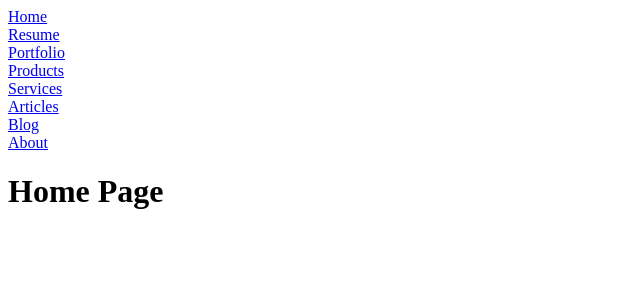
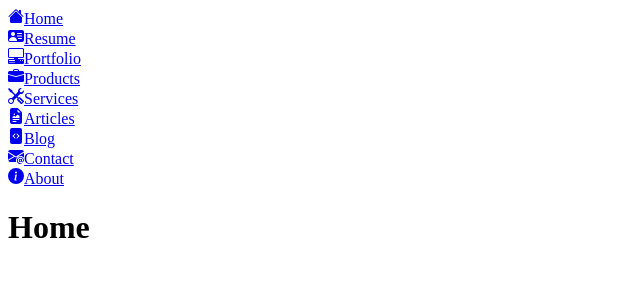
Before and after one commit to mineot/mercurius, a Vue app: page / in a window 1280 px wide. Shown: the top 300 px of the page, without its empty margins (0-640 px from the left). Built offline with nearby package versions, Linux system fonts and the light colour scheme; the HTML template or start-up script is replaced by a standard one.

Commit message:
usevue - create a icon component

```diff
--- a/src/App.vue
+++ b/src/App.vue
@@ -1,28 +1,58 @@
 <template>
   <nav>
     <div>
-      <RouterLink to="/">Home</RouterLink>
+      <RouterLink to="/">
+        <app-icon type="home" />
+        <span>Home</span>
+      </RouterLink>
     </div>
     <div>
-      <RouterLink to="/resume">Resume</RouterLink>
+      <RouterLink to="/resume">
+        <app-icon type="resume" />
+        <span>Resume</span>
+      </RouterLink>
     </div>
     <div>
-      <RouterLink to="/portfolio">Portfolio</RouterLink>
+      <RouterLink to="/portfolio">
+        <app-icon type="portfolio" />
+        <span>Portfolio</span>
+      </RouterLink>
     </div>
     <div>
-      <RouterLink to="/products">Products</RouterLink>
+      <RouterLink to="/products">
+        <app-icon type="product" />
+        <span>Products</span>
+      </RouterLink>
     </div>
     <div>
-      <RouterLink to="/services">Services</RouterLink>
+      <RouterLink to="/services">
+        <app-icon type="service" />
+        <span>Services</span>
+      </RouterLink>
     </div>
     <div>
-      <RouterLink to="/articles">Articles</RouterLink>
+      <RouterLink to="/articles">
+        <app-icon type="article" />
+        <span>Articles</span>
+      </RouterLink>
     </div>
     <div>
-      <RouterLink to="/blog">Blog</RouterLink>
+      <RouterLink to="/blog">
+        <app-icon type="blog" />
+        <span>Blog</span>
+      </RouterLink>
     </div>
     <div>
-      <RouterLink to="/about">About</RouterLink>
+      <RouterLink to="/contact">
+        <app-icon type="contact" />
+        <span>Contact</span>
+      </RouterLink>
+    </div>
+    <div>
+      <RouterLink to="/about">
+        <app-icon type="about" />
+        <span>About</span>
+      </RouterLink>
     </div>
   </nav>
 
--- /dev/null
+++ b/src/components/IconComponent.vue
@@ -0,0 +1,145 @@
+<template>
+  <svg
+    v-if="type === 'home'"
+    xmlns="http://www.w3.org/2000/svg"
+    fill="currentColor"
+    class="bi bi-house-fill"
+    :width="size"
+    :height="size"
+    :viewBox="viewBox"
+  >
+    <path
+      d="M8.707 1.5a1 1 0 0 0-1.414 0L.646 8.146a.5.5 0 0 0 .708.708L8 2.207l6.646 6.647a.5.5 0 0 0 .708-.708L13 5.793V2.5a.5.5 0 0 0-.5-.5h-1a.5.5 0 0 0-.5.5v1.293z"
+    />
+    <path d="m8 3.293 6 6V13.5a1.5 1.5 0 0 1-1.5 1.5h-9A1.5 1.5 0 0 1 2 13.5V9.293z" />
+  </svg>
+
+  <svg
+    v-if="type === 'resume'"
+    xmlns="http://www.w3.org/2000/svg"
+    fill="currentColor"
+    class="bi bi-person-vcard-fill"
+    :width="size"
+    :height="size"
+    :viewBox="viewBox"
+  >
+    <path
+      d="M0 4a2 2 0 0 1 2-2h12a2 2 0 0 1 2 2v8a2 2 0 0 1-2 2H2a2 2 0 0 1-2-2zm9 1.5a.5.5 0 0 0 .5.5h4a.5.5 0 0 0 0-1h-4a.5.5 0 0 0-.5.5M9 8a.5.5 0 0 0 .5.5h4a.5.5 0 0 0 0-1h-4A.5.5 0 0 0 9 8m1 2.5a.5.5 0 0 0 .5.5h3a.5.5 0 0 0 0-1h-3a.5.5 0 0 0-.5.5m-1 2C9 10.567 7.21 9 5 9c-2.086 0-3.8 1.398-3.984 3.181A1 1 0 0 0 2 13h6.96q.04-.245.04-.5M7 6a2 2 0 1 0-4 0 2 2 0 0 0 4 0"
+    />
+  </svg>
+
+  <svg
+    v-if="type === 'portfolio'"
+    xmlns="http://www.w3.org/2000/svg"
+    fill="currentColor"
+    class="bi bi-pc-display-horizontal"
+    :width="size"
+    :height="size"
+    :viewBox="viewBox"
+  >
+    <path
+      d="M1.5 0A1.5 1.5 0 0 0 0 1.5v7A1.5 1.5 0 0 0 1.5 10H6v1H1a1 1 0 0 0-1 1v3a1 1 0 0 0 1 1h14a1 1 0 0 0 1-1v-3a1 1 0 0 0-1-1h-5v-1h4.5A1.5 1.5 0 0 0 16 8.5v-7A1.5 1.5 0 0 0 14.5 0zm0 1h13a.5.5 0 0 1 .5.5v7a.5.5 0 0 1-.5.5h-13a.5.5 0 0 1-.5-.5v-7a.5.5 0 0 1 .5-.5M12 12.5a.5.5 0 1 1 1 0 .5.5 0 0 1-1 0m2 0a.5.5 0 1 1 1 0 .5.5 0 0 1-1 0M1.5 12h5a.5.5 0 0 1 0 1h-5a.5.5 0 0 1 0-1M1 14.25a.25.25 0 0 1 .25-.25h5.5a.25.25 0 1 1 0 .5h-5.5a.25.25 0 0 1-.25-.25"
+    />
+  </svg>
+
+  <svg
+    v-if="type === 'service'"
+    xmlns="http://www.w3.org/2000/svg"
+    fill="currentColor"
+    class="bi bi-tools"
+    :width="size"
+    :height="size"
+    :viewBox="viewBox"
+  >
+    <path
+      d="M1 0 0 1l2.2 3.081a1 1 0 0 0 .815.419h.07a1 1 0 0 1 .708.293l2.675 2.675-2.617 2.654A3.003 3.003 0 0 0 0 13a3 3 0 1 0 5.878-.851l2.654-2.617.968.968-.305.914a1 1 0 0 0 .242 1.023l3.27 3.27a.997.997 0 0 0 1.414 0l1.586-1.586a.997.997 0 0 0 0-1.414l-3.27-3.27a1 1 0 0 0-1.023-.242L10.5 9.5l-.96-.96 2.68-2.643A3.005 3.005 0 0 0 16 3q0-.405-.102-.777l-2.14 2.141L12 4l-.364-1.757L13.777.102a3 3 0 0 0-3.675 3.68L7.462 6.46 4.793 3.793a1 1 0 0 1-.293-.707v-.071a1 1 0 0 0-.419-.814zm9.646 10.646a.5.5 0 0 1 .708 0l2.914 2.915a.5.5 0 0 1-.707.707l-2.915-2.914a.5.5 0 0 1 0-.708M3 11l.471.242.529.026.287.445.445.287.026.529L5 13l-.242.471-.026.529-.445.287-.287.445-.529.026L3 15l-.471-.242L2 14.732l-.287-.445L1.268 14l-.026-.529L1 13l.242-.471.026-.529.445-.287.287-.445.529-.026z"
+    />
+  </svg>
+
+  <svg
+    v-if="type === 'product'"
+    xmlns="http://www.w3.org/2000/svg"
+    fill="currentColor"
+    class="bi bi-briefcase-fill"
+    :width="size"
+    :height="size"
+    :viewBox="viewBox"
+  >
+    <path
+      d="M6.5 1A1.5 1.5 0 0 0 5 2.5V3H1.5A1.5 1.5 0 0 0 0 4.5v1.384l7.614 2.03a1.5 1.5 0 0 0 .772 0L16 5.884V4.5A1.5 1.5 0 0 0 14.5 3H11v-.5A1.5 1.5 0 0 0 9.5 1zm0 1h3a.5.5 0 0 1 .5.5V3H6v-.5a.5.5 0 0 1 .5-.5"
+    />
+    <path d="M0 12.5A1.5 1.5 0 0 0 1.5 14h13a1.5 1.5 0 0 0 1.5-1.5V6.85L8.129 8.947a.5.5 0 0 1-.258 0L0 6.85z" />
+  </svg>
+
+  <svg
+    v-if="type === 'article'"
+    xmlns="http://www.w3.org/2000/svg"
+    fill="currentColor"
+    class="bi bi-file-earmark-richtext-fill"
+    :width="size"
+    :height="size"
+    :viewBox="viewBox"
+  >
+    <path
+      d="M9.293 0H4a2 2 0 0 0-2 2v12a2 2 0 0 0 2 2h8a2 2 0 0 0 2-2V4.707A1 1 0 0 0 13.707 4L10 .293A1 1 0 0 0 9.293 0M9.5 3.5v-2l3 3h-2a1 1 0 0 1-1-1M7 6.25a.75.75 0 1 1-1.5 0 .75.75 0 0 1 1.5 0m-.861 1.542 1.33.886 1.854-1.855a.25.25 0 0 1 .289-.047l1.888.974V9.5a.5.5 0 0 1-.5.5H5a.5.5 0 0 1-.5-.5V9s1.54-1.274 1.639-1.208M5 11h6a.5.5 0 0 1 0 1H5a.5.5 0 0 1 0-1m0 2h3a.5.5 0 0 1 0 1H5a.5.5 0 0 1 0-1"
+    />
+  </svg>
+
+  <svg
+    v-if="type === 'blog'"
+    xmlns="http://www.w3.org/2000/svg"
+    fill="currentColor"
+    class="bi bi-file-code-fill"
+    :width="size"
+    :height="size"
+    :viewBox="viewBox"
+  >
+    <path
+      d="M12 0H4a2 2 0 0 0-2 2v12a2 2 0 0 0 2 2h8a2 2 0 0 0 2-2V2a2 2 0 0 0-2-2M6.646 5.646a.5.5 0 1 1 .708.708L5.707 8l1.647 1.646a.5.5 0 0 1-.708.708l-2-2a.5.5 0 0 1 0-.708zm2.708 0 2 2a.5.5 0 0 1 0 .708l-2 2a.5.5 0 0 1-.708-.708L10.293 8 8.646 6.354a.5.5 0 1 1 .708-.708"
+    />
+  </svg>
+
+  <svg
+    v-if="type === 'contact'"
+    xmlns="http://www.w3.org/2000/svg"
+    fill="currentColor"
+    class="bi bi-envelope-at-fill"
+    :width="size"
+    :height="size"
+    :viewBox="viewBox"
+  >
+    <path
+      d="M2 2A2 2 0 0 0 .05 3.555L8 8.414l7.95-4.859A2 2 0 0 0 14 2zm-2 9.8V4.698l5.803 3.546zm6.761-2.97-6.57 4.026A2 2 0 0 0 2 14h6.256A4.5 4.5 0 0 1 8 12.5a4.49 4.49 0 0 1 1.606-3.446l-.367-.225L8 9.586zM16 9.671V4.697l-5.803 3.546.338.208A4.5 4.5 0 0 1 12.5 8c1.414 0 2.675.652 3.5 1.671"
+    />
+    <path
+      d="M15.834 12.244c0 1.168-.577 2.025-1.587 2.025-.503 0-1.002-.228-1.12-.648h-.043c-.118.416-.543.643-1.015.643-.77 0-1.259-.542-1.259-1.434v-.529c0-.844.481-1.4 1.26-1.4.585 0 .87.333.953.63h.03v-.568h.905v2.19c0 .272.18.42.411.42.315 0 .639-.415.639-1.39v-.118c0-1.277-.95-2.326-2.484-2.326h-.04c-1.582 0-2.64 1.067-2.64 2.724v.157c0 1.867 1.237 2.654 2.57 2.654h.045c.507 0 .935-.07 1.18-.18v.731c-.219.1-.643.175-1.237.175h-.044C10.438 16 9 14.82 9 12.646v-.214C9 10.36 10.421 9 12.485 9h.035c2.12 0 3.314 1.43 3.314 3.034zm-4.04.21v.227c0 .586.227.8.581.8.31 0 .564-.17.564-.743v-.367c0-.516-.275-.708-.572-.708-.346 0-.573.245-.573.791"
+    />
+  </svg>
+
+  <svg
+    v-if="type === 'about'"
+    xmlns="http://www.w3.org/2000/svg"
+    fill="currentColor"
+    class="bi bi-info-circle-fill"
+    :width="size"
+    :height="size"
+    :viewBox="viewBox"
+  >
+    <path
+      d="M8 16A8 8 0 1 0 8 0a8 8 0 0 0 0 16m.93-9.412-1 4.705c-.07.34.029.533.304.533.194 0 .487-.07.686-.246l-.088.416c-.287.346-.92.598-1.465.598-.703 0-1.002-.422-.808-1.319l.738-3.468c.064-.293.006-.399-.287-.47l-.451-.081.082-.381 2.29-.287zM8 5.5a1 1 0 1 1 0-2 1 1 0 0 1 0 2"
+    />
+  </svg>
+</template>
+
+<script setup lang="ts">
+import { computed } from "vue";
+
+const props = defineProps<{
+  type: "home" | "resume" | "portfolio" | "service" | "product" | "article" | "blog" | "contact" | "about";
+  size?: number;
+}>();
+
+const type = computed(() => props.type ?? "home");
+const size = computed(() => props.size ?? 16);
+const viewBox = computed(() => `0 0 ${size.value} ${size.value}`);
+</script>
--- a/src/router/index.ts
+++ b/src/router/index.ts
@@ -1,12 +1,14 @@
 import { createRouter, createWebHistory } from "vue-router";
+
+import HomeView from "@/views/HomeView.vue";
+import ResumeView from "@/views/ResumeView.vue";
+import ProductsView from "@/views/ProductsView.vue";
+import ServicesView from "@/views/ServicesView.vue";
+import ArticlesView from "@/views/ArticlesView.vue";
+import PortfolioView from "@/views/PortfolioView.vue";
+import BlogView from "@/views/BlogView.vue";
+import ContactView from "@/views/ContactView.vue";
 import AboutView from "@/views/AboutView.vue";
-import ArticlesView from "@/views/ArticlesView.vue";
-import BlogView from "@/views/BlogView.vue";
-import HomeView from "@/views/HomeView.vue";
-import PortfolioView from "@/views/PortfolioView.vue";
-import ProductsView from "@/views/ProductsView.vue";
-import ResumeView from "@/views/ResumeView.vue";
-import ServicesView from "@/views/ServicesView.vue";
 
 const router = createRouter({
   history: createWebHistory(import.meta.env.BASE_URL),
@@ -47,6 +49,11 @@ const router = createRouter({
       component: BlogView,
     },
     {
+      path: "/contact",
+      name: "contact",
+      component: ContactView,
+    },
+    {
       path: "/about",
       name: "about",
       component: AboutView,
--- a/src/views/HomeView.vue
+++ b/src/views/HomeView.vue
@@ -1,3 +1,3 @@
 <template>
-  <h1>Home Page</h1>
+  <h1>Home</h1>
 </template>
```
Also changed, not shown: src/components/icons/IconTooling.vue (deleted, +0 -19 lines), src/main.ts (+5 -2 lines).
